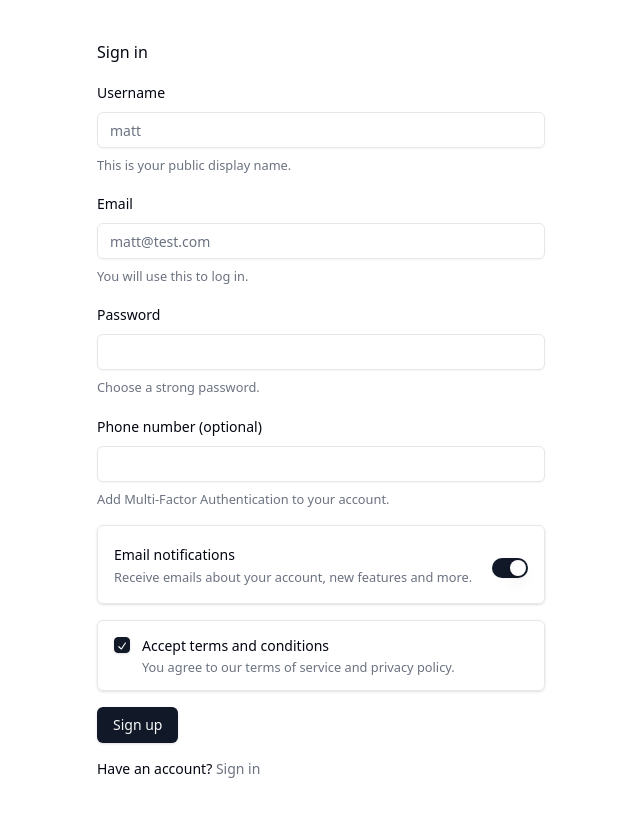
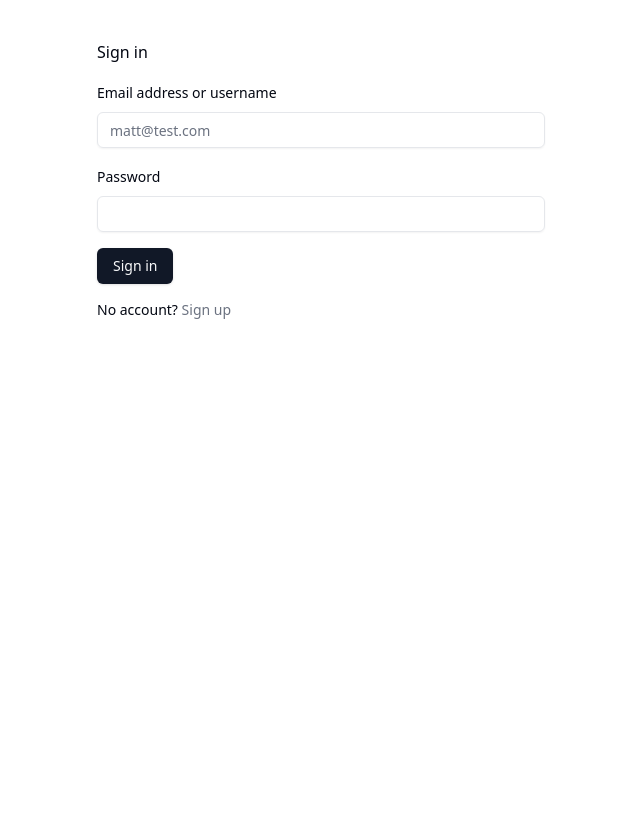
Before and after one commit to mathewbushuru/authentication-kit, a React (Vite) app in the folder react-frontend/: page /sign-in in a window 1280 px wide. Shown: the top 816 px of the page, without its empty margins (319-959 px from the left). Built offline with nearby package versions, Linux system fonts and the light colour scheme.

Commit message:
front end - sign in

```diff
--- /dev/null
+++ b/react-frontend/src/components/sign-in.tsx
@@ -0,0 +1,87 @@
+import * as z from "zod";
+import { zodResolver } from "@hookform/resolvers/zod";
+import { useForm } from "react-hook-form";
+import { useNavigate } from "react-router-dom";
+
+import { Button } from "@/components/ui/button";
+import { Input } from "@/components/ui/input";
+import {
+  Form,
+  FormControl,
+  FormField,
+  FormItem,
+  FormLabel,
+  FormMessage,
+} from "@/components/ui/form";
+
+const signinFormSchema = z.object({
+  usernameOrEmail: z
+    .string()
+    .min(2, {
+      message: "Username must be 2 or more characters long",
+    })
+    .max(50),
+  password: z.string().min(5, {
+    message: "Password must be at least 5 characters.",
+  }),
+});
+
+function Signin() {
+  const form = useForm<z.infer<typeof signinFormSchema>>({
+    resolver: zodResolver(signinFormSchema),
+    defaultValues: {
+      usernameOrEmail: "",
+      password: "",
+    },
+  });
+  const navigate = useNavigate();
+
+  function onFormSubmit(values: z.infer<typeof signinFormSchema>) {
+    console.log(values);
+  }
+
+  return (
+    <Form {...form}>
+      <form onSubmit={form.handleSubmit(onFormSubmit)} className="space-y-4">
+        <FormField
+          control={form.control}
+          name="usernameOrEmail"
+          render={({ field }) => (
+            <FormItem>
+              <FormLabel>Email address or username</FormLabel>
+              <FormControl>
+                <Input placeholder="matt@test.com" {...field} />
+              </FormControl>
+              <FormMessage />
+            </FormItem>
+          )}
+        />
+        <FormField
+          control={form.control}
+          name="password"
+          render={({ field }) => (
+            <FormItem>
+              <FormLabel>Password</FormLabel>
+              <FormControl>
+                <Input type="password" {...field} />
+              </FormControl>
+              <FormMessage />
+            </FormItem>
+          )}
+        />
+        <Button type="submit">Sign in</Button>
+        <p className="text-sm">
+          No account?{" "}
+          <span
+            className="cursor-pointer text-muted-foreground"
+            onClick={() => navigate("/sign-up")}
+          >
+            Sign up
+          </span>
+        </p>
+      </form>
+    </Form>
+  );
+}
+
+export default Signin;
--- a/react-frontend/src/components/sign-up.tsx
+++ b/react-frontend/src/components/sign-up.tsx
@@ -30,9 +30,6 @@ const signupFormSchema = z.object({
   }),
   phoneNumber: z.string().optional(),
   emailNotifications: z.boolean().default(true),
-  // acceptTerms: z.boolean({
-  //   required_error: "Accept terms and conditions to continue"
-  // }),
   acceptTerms: z.literal(true, {
     required_error: "Accept terms and conditions to continue",
   }),
--- a/react-frontend/src/pages/sign-in.tsx
+++ b/react-frontend/src/pages/sign-in.tsx
@@ -1,10 +1,10 @@
-import Signup from "@/components/sign-up";
+import Signin from "@/components/sign-in";
 
 function SigninPage() {
   return (
     <div className="mx-auto max-w-lg space-y-4 px-8 py-10">
       <p>Sign in</p>
-      <Signup />
+      <Signin />
     </div>
   );
 }
--- a/react-frontend/src/pages/sign-up.tsx
+++ b/react-frontend/src/pages/sign-up.tsx
@@ -2,7 +2,7 @@ import Signup from "@/components/sign-up";
 
 function SignupPage() {
   return (
-    <div className="mx-auto max-w-lg space-y-4 px-8 py-10">
+    <div className="mx-auto max-w-lg space-y-4 px-8 pt-4">
       <p>Sign up</p>
       <Signup />
     </div>
```
